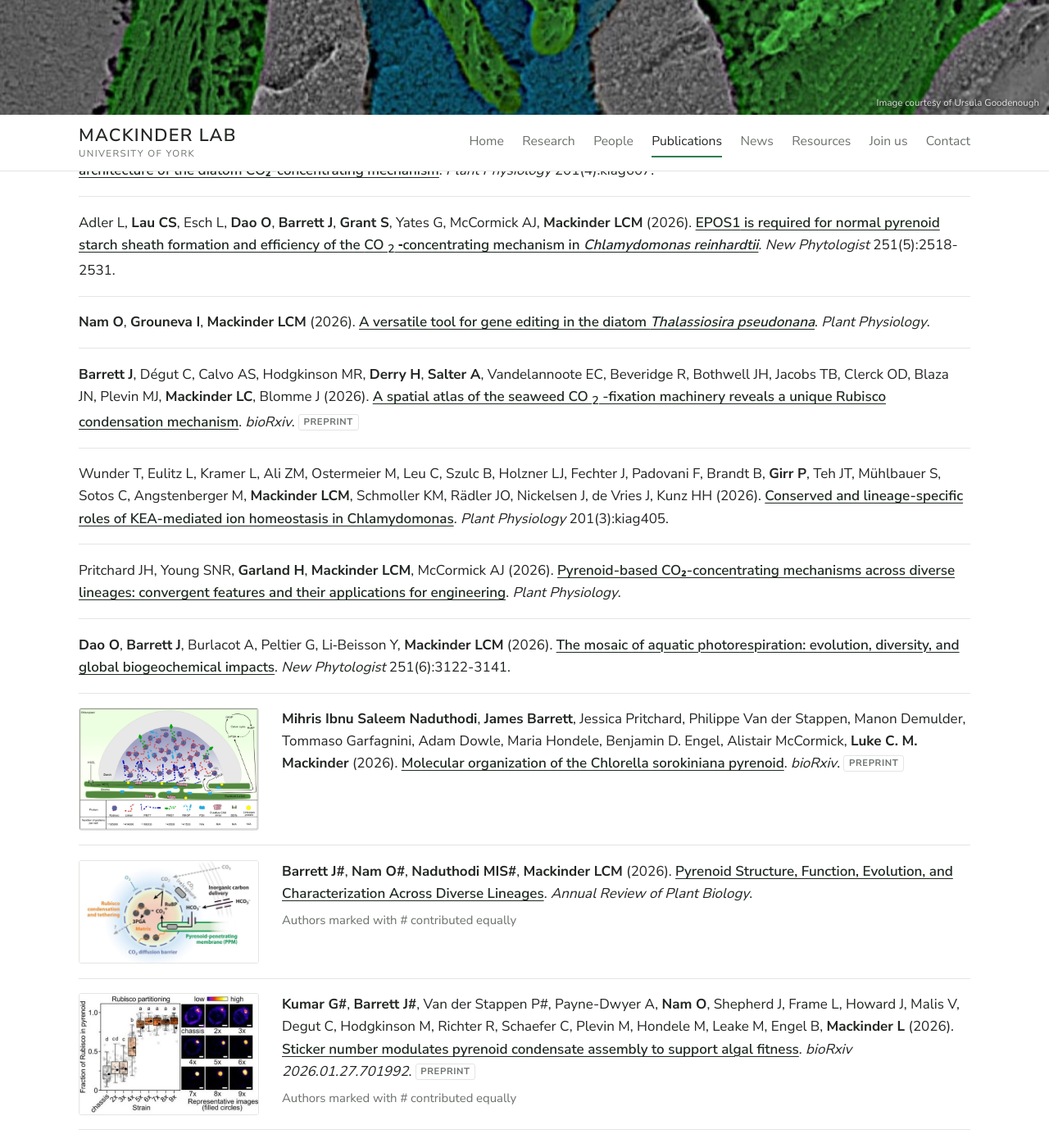
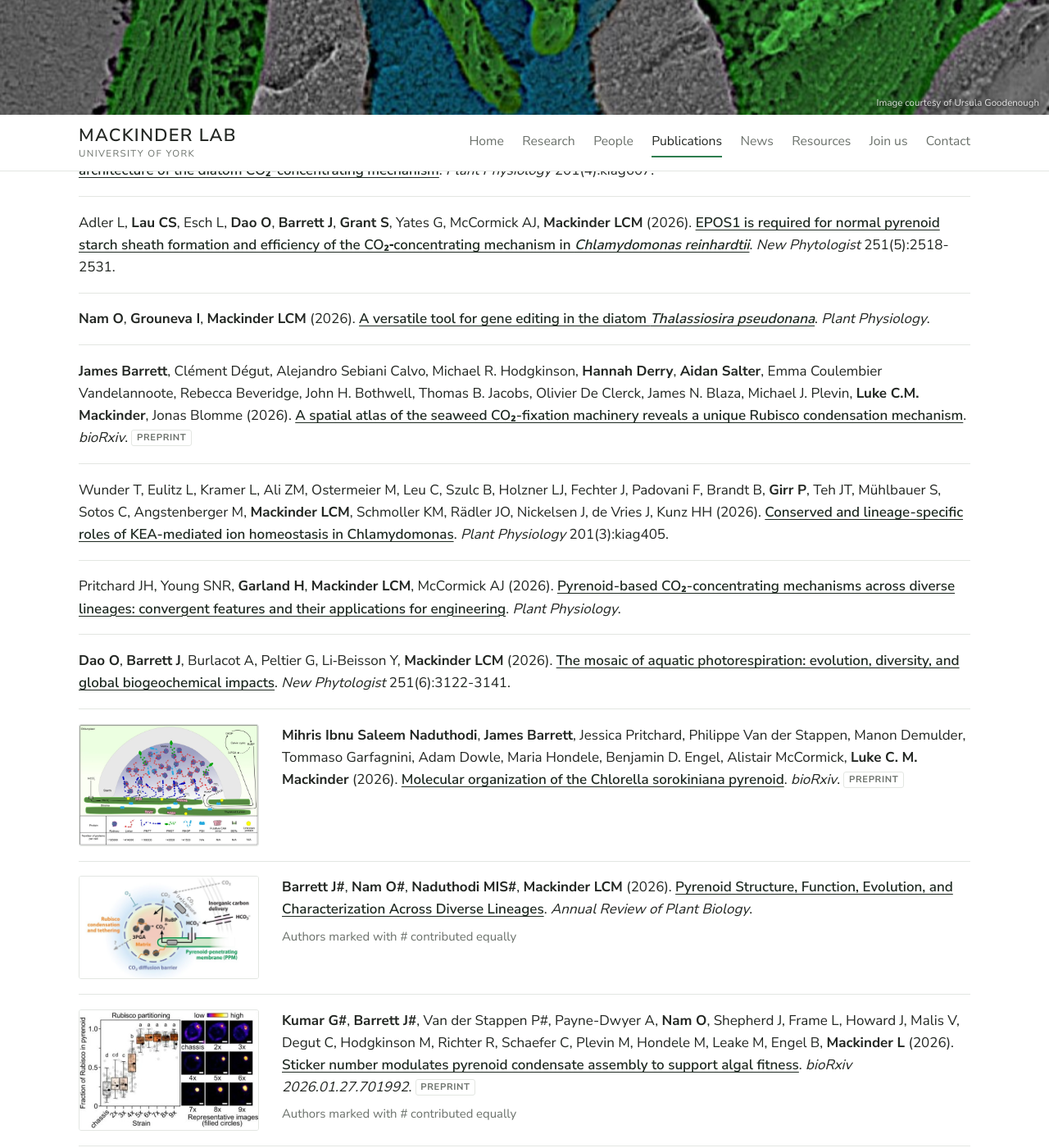
Before and after one commit to mackinderlab/mackinderlab.github.io, a Jekyll site: the page built from publications.html, in a window 1280 px wide and 1400 px high, scrolled down 302 px. Shown: the whole window at 82% size. Built offline with Jekyll 4.4.1, drawn with Linux system fonts in a browser that asks for light colours; some of the changed text lies outside the part shown.

Commit message:
Tidy the seven new papers and hide the two preprints they replace
- Clean Crossref title markup (JATS tags, line breaks), keep species italics,
  write CO₂; fill_dois.py now does this for future papers
- Seaweed atlas preprint: use the full author list (Crossref mangled
  compound surnames)
- Hide the LCI9 and KEA preprints, now published in New Phytologist and
  Plant Physiology
- Thumbnail alt text drops HTML tags; stop tracking __pycache__

Co-Authored-By: Claude Opus 5.5 (1M context) <noreply@anthropic.com>
Claude-Session: https://claude.ai/code/session_014AbhEuTHNLLCYFk9iixU6t

```diff
--- a/_data/publications.yml
+++ b/_data/publications.yml
@@ -1,23 +1,23 @@
 - doi: 10.1093/plphys/kiag607
-  title: 'From seawater to pyrenoid: the molecular architecture of the diatom CO2-concentrating mechanism'
+  title: 'From seawater to pyrenoid: the molecular architecture of the diatom CO₂-concentrating mechanism'
   authors: Shimakawa G, Nam O, Schober AF, Mueller-Cajar O, Mackinder LCM, Matsuda Y
   journal: Plant Physiology
   year: 2026
   details: 201(4):kiag607
 - doi: 10.1111/nph.71373
-  title: "<scp>EPOS1</scp>\n                    is required for normal pyrenoid starch sheath formation and efficiency of the\n                    <scp>\n                      CO\n                      <sub>2</sub>\n                    </scp>\n                    ‐concentrating mechanism in\n                    <i>Chlamydomonas reinhardtii</i>"
+  title: EPOS1 is required for normal pyrenoid starch sheath formation and efficiency of the CO₂‐concentrating mechanism in <i>Chlamydomonas reinhardtii</i>
   authors: Adler L, Lau CS, Esch L, Dao O, Barrett J, Grant S, Yates G, McCormick AJ, Mackinder LCM
   journal: New Phytologist
   year: 2026
   details: 251(5):2518-2531
 - doi: 10.1093/plphys/kiag385
-  title: "A versatile tool for gene editing in the diatom\n                    <i>Thalassiosira pseudonana</i>"
+  title: A versatile tool for gene editing in the diatom <i>Thalassiosira pseudonana</i>
   authors: Nam O, Grouneva I, Mackinder LCM
   journal: Plant Physiology
   year: 2026
 - doi: 10.64898/2026.07.16.738900
-  title: "A spatial atlas of the seaweed CO\n                  <sub>2</sub>\n                  -fixation machinery reveals a unique Rubisco condensation mechanism"
-  authors: Barrett J, Dégut C, Calvo AS, Hodgkinson MR, Derry H, Salter A, Vandelannoote EC, Beveridge R, Bothwell JH, Jacobs TB, Clerck OD, Blaza JN, Plevin MJ, Mackinder LC, Blomme J
+  title: A spatial atlas of the seaweed CO₂-fixation machinery reveals a unique Rubisco condensation mechanism
+  authors: James Barrett, Clément Dégut, Alejandro Sebiani Calvo, Michael R. Hodgkinson, Hannah Derry, Aidan Salter, Emma Coulembier Vandelannoote, Rebecca Beveridge, John H. Bothwell, Thomas B. Jacobs, Olivier De Clerck, James N. Blaza, Michael J. Plevin, Luke C.M. Mackinder, Jonas Blomme
   journal: bioRxiv
   year: 2026
   preprint: true
@@ -28,7 +28,7 @@
   year: 2026
   details: 201(3):kiag405
 - doi: 10.1093/plphys/kiag250
-  title: 'Pyrenoid-based CO2-concentrating mechanisms across diverse lineages: convergent features and their applications for engineering'
+  title: 'Pyrenoid-based CO₂-concentrating mechanisms across diverse lineages: convergent features and their applications for engineering'
   authors: Pritchard JH, Young SNR, Garland H, Mackinder LCM, McCormick AJ
   journal: Plant Physiology
   year: 2026
@@ -70,14 +70,14 @@
   journal: bioRxiv 2025.12.03.692059
   year: 2025
   preprint: true
-  hidden: false
+  hidden: true
 - doi: 10.1101/2025.11.18.689020
   title: LCI9 is required for normal pyrenoid starch sheath formation and efficiency of the CO₂-concentrating mechanism in Chlamydomonas reinhardtii
   authors: Adler L, Lau J, Esch L, Dao O, Barrett J, Grant S, Yates G, McCormick AJ, Mackinder LCM
   journal: bioRxiv 2025.11.18.689020
   year: 2025
   preprint: true
-  hidden: false
+  hidden: true
   image: /assets/images/publications/adler-2025.jpg
 - doi: 10.1038/s41477-025-02126-2
   title: A modular high-throughput approach for advancing synthetic biology in the chloroplast of Chlamydomonas
--- a/_includes/publication.html
+++ b/_includes/publication.html
@@ -1,7 +1,8 @@
 {%- assign p = include.pub -%}
+{%- assign title_text = p.title | strip_html -%}
 {%- assign doi = p.doi | remove: "https://doi.org/" | remove: "http://doi.org/" | remove: "https://dx.doi.org/" | remove: "http://dx.doi.org/" | remove: "doi:" | strip -%}
 <li class="pub{% if p.image %} has-image{% endif %}">
-  {% if p.image %}<div class="pub-thumb">{% if doi != "" %}<a href="https://doi.org/{{ doi }}" tabindex="-1">{% endif %}{% include img.html src=p.image alt=p.title %}{% if doi != "" %}</a>{% endif %}</div>{% endif %}
+  {% if p.image %}<div class="pub-thumb">{% if doi != "" %}<a href="https://doi.org/{{ doi }}" tabindex="-1">{% endif %}{% include img.html src=p.image alt=title_text %}{% if doi != "" %}</a>{% endif %}</div>{% endif %}
   <div class="pub-text">
     <p>{% include authors.html authors=p.authors %} ({{ p.year }}).
       {% if doi != "" %}<a class="pub-title" href="https://doi.org/{{ doi }}">{{ p.title | replace: "CO2", "CO₂" }}</a>{% else %}<span class="pub-title">{{ p.title | replace: "CO2", "CO₂" }}</span>{% endif %}.
```
Also changed, not shown: scripts/fill_dois.py (+14 -1 lines), 1 other file.
